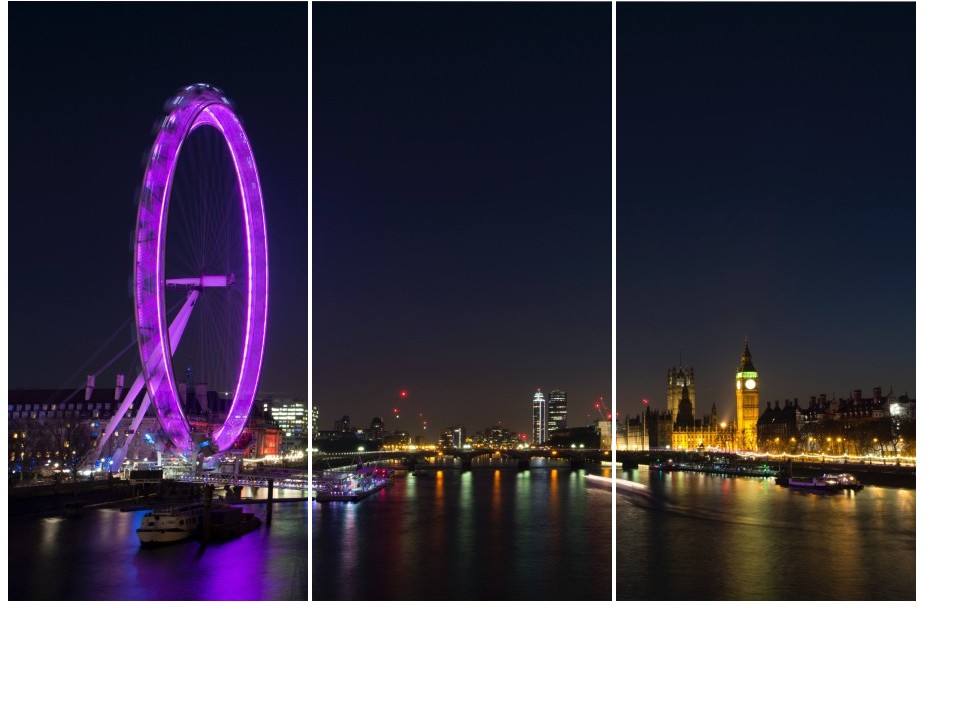
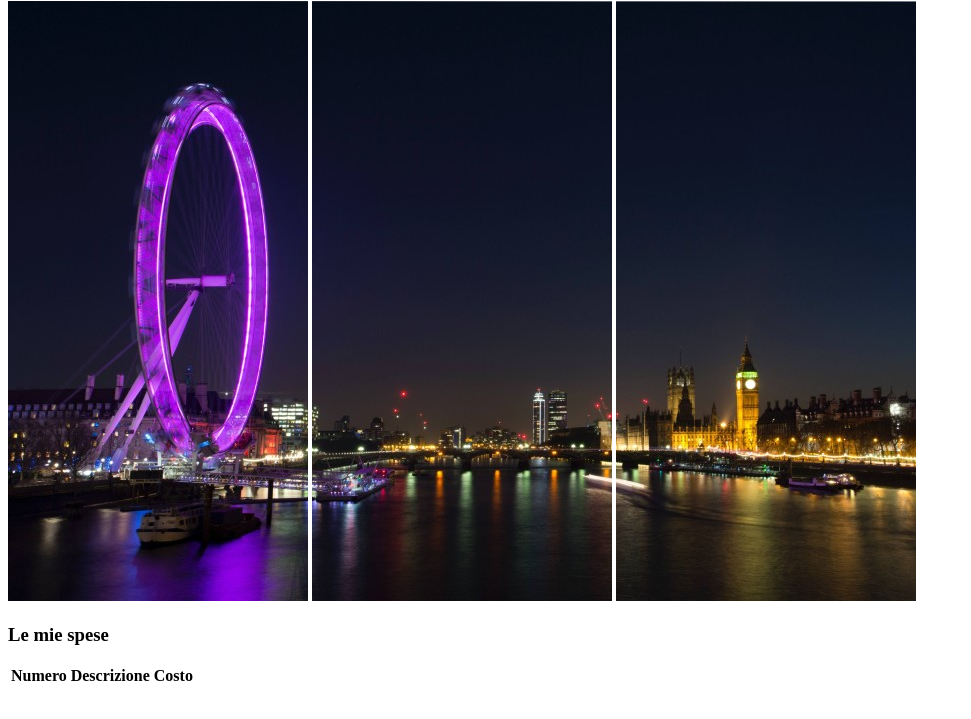
Before and after one commit to RosaD97/html-london-trip, a plain HTML site: page index.html in a window 1280 px wide. Shown: the part 79-798 px from the top of the page, without its empty margins (0-971 px from the left). Drawn offline with Linux system fonts and the light colour scheme.

Commit message:
intestazione tabella

```diff
--- a/index.html
+++ b/index.html
@@ -15,5 +15,21 @@
         <img src="img\pexels-bill-emrich-230794-2.jpg" alt="">
         <!--/Titolo e foto intestazione -->
     </header>
+    <section>
+        <h3>Le mie spese</h3>
+
+        <table>
+            <!-- Intestazione tabella -->
+            <thead>
+                <tr>
+                    <th><strong>Numero</strong></th>
+                    <th><strong>Descrizione</strong> </th>
+                    <th><strong>Costo</strong></th>
+                </tr>
+            </thead>
+            <!-- /Intestazione tabella -->
+
+        </table>
+    </section>
 </body>
 </html>
```
